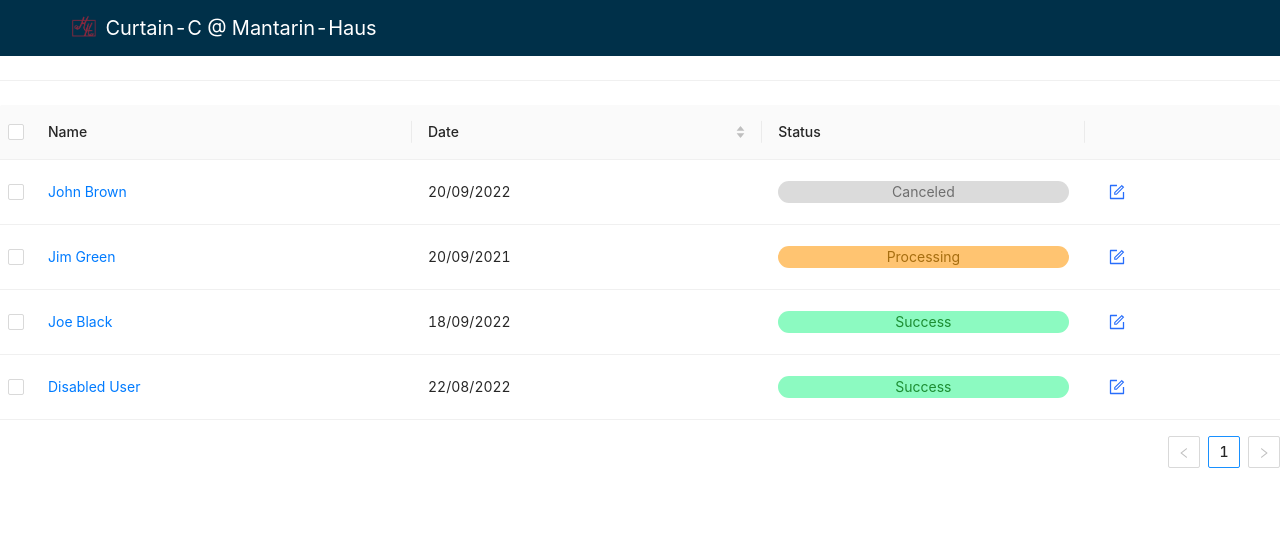
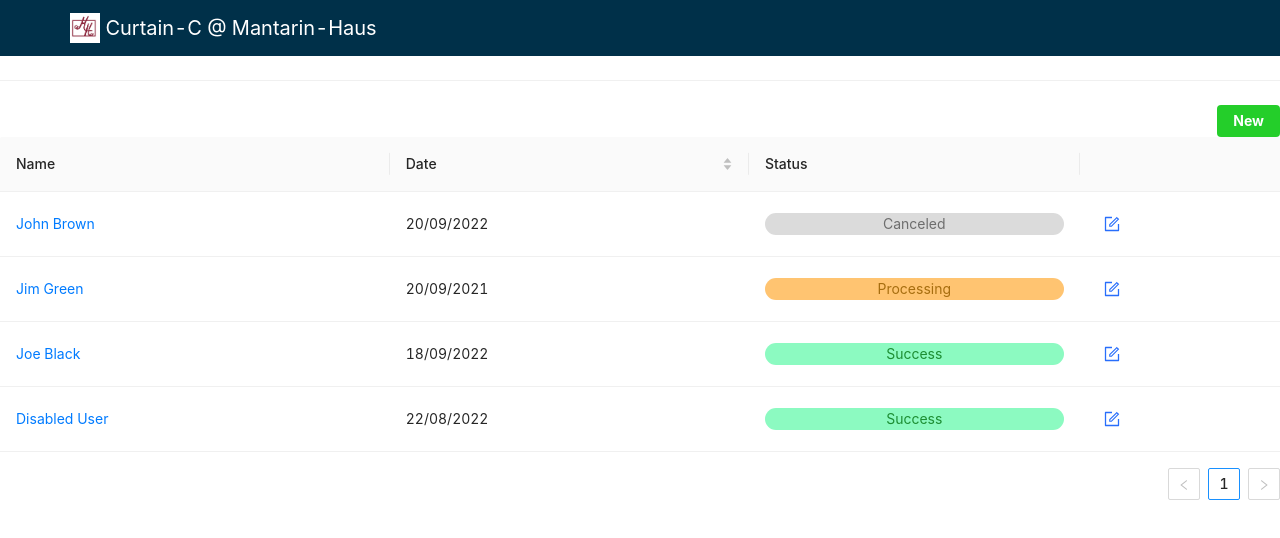
Before and after one commit to Type-C-Studio/curtain-c, a React (Create React App) app: page /records in a window 1280 px wide. Shown: the top 538 px of the page. Built offline with nearby package versions, Linux system fonts and the light colour scheme.

Commit message:
feat: 🎸 feat-records
cerate a new record button in records page and add white background in
MHC logo

```diff
--- a/package.json
+++ b/package.json
@@ -13,7 +13,7 @@
     "react-bootstrap": "^2.5.0",
     "react-dom": "^18.2.0",
     "react-router-dom": "^6.3.0",
-    "react-scripts": "5.0.1",
+    "react-scripts": "^5.0.1",
     "web-vitals": "^2.1.4"
   },
   "scripts": {
--- a/src/App.js
+++ b/src/App.js
@@ -7,10 +7,32 @@ import Auth from "./components/Auth";
 import Order from "./components/Order";
 import Records from "./components/Records";
 import RecordEdit from "./components/RecordEdit";
+import Records_new from "./components/Records_new";
+import {Navbar, Container} from 'react-bootstrap';
+import mainLogo from'./photos/Mantarin_haus_logo.png';
+
 import 'antd/dist/antd.css';
+
 
 function App() {
   return (
+    <div>
+<Navbar className="color-nav" variant="light" >
+        <Container >
+          <Navbar.Brand  href="/records" style={{color: "white"}}>
+            <img
+              alt=""
+              src={mainLogo}
+              width="30"
+              height="30"
+              className="d-inline-block align-top"
+            />{' '}
+            Curtain-C @ Mantarin-Haus
+          </Navbar.Brand>
+        </Container>
+      </Navbar>
+
+
     <BrowserRouter>
       <Routes>
 
@@ -19,8 +41,10 @@ function App() {
         <Route path="/order" element={<Order />} />
         <Route path="/records" element={<Records/>} />
         <Route path="/record_edit/:id" element={<RecordEdit/>} />
+        <Route path="/records/new" element={<Records_new/>} />
       </Routes>
     </BrowserRouter>
+    </div>
   )
 }
 
--- a/src/components/Auth.js
+++ b/src/components/Auth.js
@@ -13,20 +13,7 @@ const  onSubmit =(value) =>{
 
   return (
     <div>
-      <Navbar className="color-nav" variant="light" >
-        <Container >
-          <Navbar.Brand  href="#home" style={{color: "white"}}>
-            <img
-              alt=""
-              src={mainLogo}
-              width="30"
-              height="30"
-              className="d-inline-block align-top"
-            />{' '}
-            Curtain-C @ Mantarin-Haus
-          </Navbar.Brand>
-        </Container>
-      </Navbar>
+
 
     <div className="Auth-form-container" style={{textAlign: "center"}}>
       <Form className="Auth-form" onFinish={onSubmit}>
--- a/src/components/Order.js
+++ b/src/components/Order.js
@@ -5,20 +5,7 @@ import mainLogo from'../photos/Mantarin_haus_logo.png';
 const Order = () => {
     return (
         <div>
-              <Navbar className="color-nav" variant="light" >
-        <Container >
-          <Navbar.Brand  href="#home" style={{color: "white"}}>
-            <img
-              alt=""
-              src={mainLogo}
-              width="30"
-              height="30"
-              className="d-inline-block align-top"
-            />{' '}
-            Curtain-C @ Mantarin-Haus
-          </Navbar.Brand>
-        </Container>
-      </Navbar>
+
         </div>
     )
 }
--- a/src/components/Records.js
+++ b/src/components/Records.js
@@ -88,41 +88,36 @@ const Records = () => {
         },
       ]; // rowSelection object indicates the need for row selection
 
-      const rowSelection = {
-        onChange: (selectedRowKeys, selectedRows) => {
-          console.log(`selectedRowKeys: ${selectedRowKeys}`, 'selectedRows: ', selectedRows);
-        }
 
-      };
+
+
 
 
 return(
     <div style={{textAlign: "center"}}>
-         <Navbar className="color-nav" variant="light" >
-        <Container >
-          <Navbar.Brand  href="#home" style={{color: "white"}}>
-            <img
-              alt=""
-              src={mainLogo}
-              width="30"
-              height="30"
-              className="d-inline-block align-top"
-            />{' '}
-            Curtain-C @ Mantarin-Haus
-          </Navbar.Brand>
-        </Container>
-      </Navbar>
 
       <div>
 
 
       <Divider />
+      <Button
+          style={{
+            fontWeight: "bold",
+            float: "right",
+            borderTopLeftRadius: 4,
+            borderTopRightRadius: 4,
+            borderBottomLeftRadius: 4,
+            borderBottomRightRadius: 4,
+            color: "white",
+            backgroundColor: "#24CE2A",
+          }}
+          type="link"
+          href="/records/new"
+        >
+          New
+        </Button>
+      <Table
 
-      <Table
-        rowSelection={{
-
-          ...rowSelection,
-        }}
         columns={columns}
         dataSource={data}
 
--- /dev/null
+++ b/src/components/Records_new.js
@@ -0,0 +1,12 @@
+import {Button} from 'antd';
+
+const Records_new = () => {
+    return(
+        <div style={{textAlign: "center"}}>
+            <Button>ลูกค้าเก่า</Button><br/>
+            <Button>ลูกค้าใหม่</Button><br/>
+        </div>
+    )
+}
+
+export default Records_new ;
--- a/src/components/Welcome.js
+++ b/src/components/Welcome.js
@@ -15,20 +15,7 @@ const  onSubmit =(value) =>{
   return (
 
     <div>
-      <Navbar className="color-nav" variant="light" >
-        <Container >
-          <Navbar.Brand  href="#home" style={{color: "white"}}>
-            <img
-              alt=""
-              src={mainLogo}
-              width="30"
-              height="30"
-              className="d-inline-block align-top"
-            />{' '}
-            Curtain-C @ Mantarin-Haus
-          </Navbar.Brand>
-        </Container>
-      </Navbar>
+
 
     <div  className="Auth-form-container" >
 
```
Also changed, not shown: src/photos/Mantarin_haus_logo.png, 1 other file (tests, documents, lock files or other folders).
